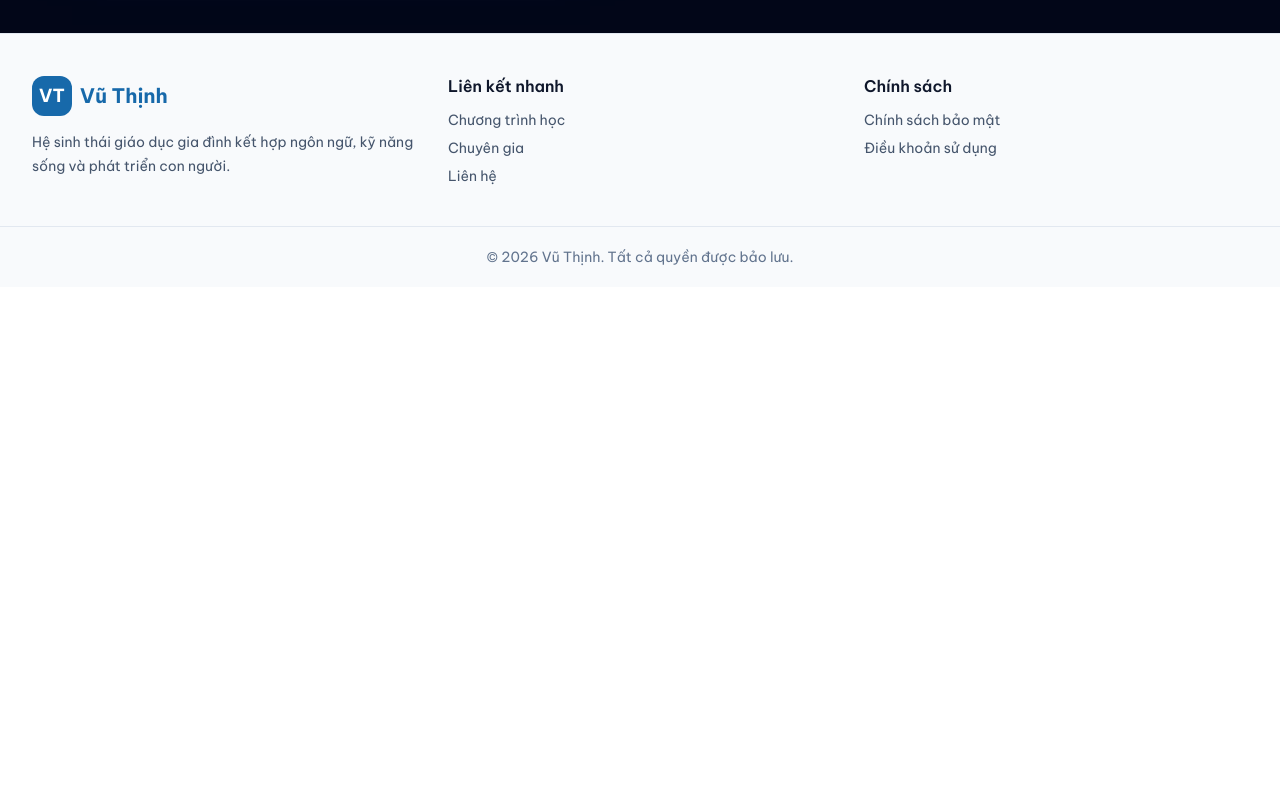
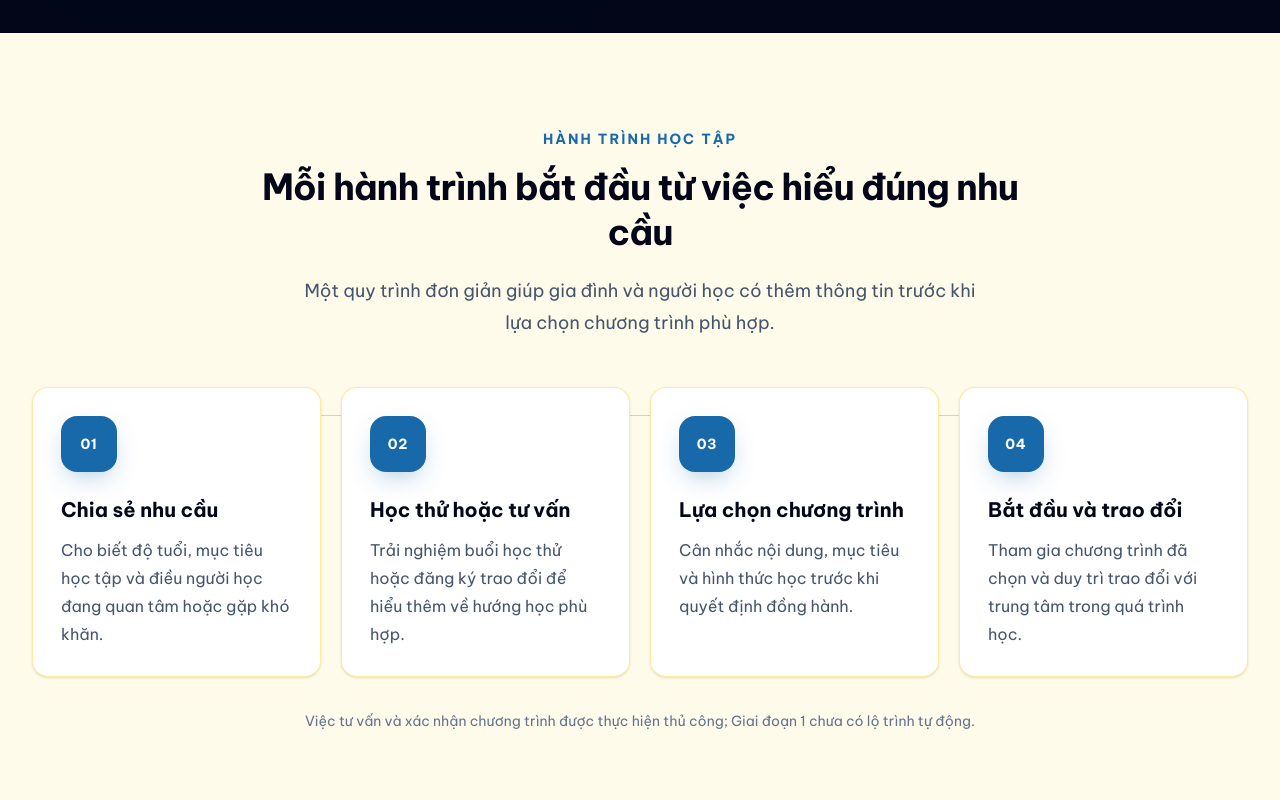
Before and after one commit to Coffee2205/vuthinh, a Next.js app: page / in a window 1280 px wide. Shown: the part 2440-3240 px from the top of the page. Before the commit the page ends 2727 px from the top, so only its background shows below. Built offline with nearby package versions, Linux system fonts and the light colour scheme.

Commit message:
feat: add learning journey section

```diff
--- a/project-log/CURRENT_STATUS.md
+++ b/project-log/CURRENT_STATUS.md
@@ -8,7 +8,7 @@ Giai đoạn 1 — Website giáo dục hoàn chỉnh có thể deploy và hoạt
 
 ## Task hiện tại
 
-`Task 01 — Trang chủ` đang thực hiện theo từng section. Hero, Trust và Programs Section đã hoàn thành; chưa bắt đầu Hành trình học tập.
+`Task 01 — Trang chủ` đang thực hiện theo từng section. Hero, Trust, Programs và Learning Journey đã hoàn thành; chưa bắt đầu Giới thiệu chuyên gia.
 
 ## Đã hoàn thành
 
@@ -65,7 +65,14 @@ Giai đoạn 1 — Website giáo dục hoàn chỉnh có thể deploy và hoạt
 - Tiếng Trung là thẻ trọng tâm với bốn hướng: thiếu nhi, giao tiếp, HSK và thương mại.
 - Kỹ năng/cảm xúc và giá trị sống/hạnh phúc được trình bày như hai nhóm bổ trợ.
 - Có CTA tới `/programs`; route đích chưa được triển khai vì thuộc Task 03.
-- Chưa bắt đầu Hành trình học tập.
+- Chưa bắt đầu các section sau Hành trình học tập.
+
+### Task 01 — Hành trình học tập
+
+- Đã thêm timeline bốn bước từ chia sẻ nhu cầu đến bắt đầu và duy trì trao đổi.
+- Không tạo roadmap tự động, cá nhân hóa hoặc cam kết kết quả.
+- Luồng tư vấn/xác nhận thủ công được ghi rõ.
+- Chưa bắt đầu Giới thiệu chuyên gia.
 
 ## Chưa thực hiện
 
@@ -85,7 +92,7 @@ Giai đoạn 1 — Website giáo dục hoàn chỉnh có thể deploy và hoạt
 - `node_modules`: Đã có; các dependency chính được nhận diện.
 - `npm.cmd run lint`: Đạt ngày 2026-07-15, không có lỗi ESLint.
 - `npm.cmd run build`: Đạt ngày 2026-07-15; compile, TypeScript và static generation thành công.
-- Runtime `/`: HTTP 200 và có đầy đủ nội dung Hero, Trust cùng Programs Section đã kiểm tra.
+- Runtime `/`: HTTP 200 và có đầy đủ bốn section đầu của trang chủ đã kiểm tra.
 
 ## Trạng thái project local
 
@@ -99,4 +106,4 @@ Giai đoạn 1 — Website giáo dục hoàn chỉnh có thể deploy và hoạt
 
 ## Task tiếp theo
 
-Tiếp tục `Task 01 — Trang chủ` bằng section “Hành trình học tập”. Chưa bắt đầu section này.
+Tiếp tục `Task 01 — Trang chủ` bằng section “Giới thiệu chuyên gia”. Chưa bắt đầu section này.
--- a/project-log/DECISIONS.md
+++ b/project-log/DECISIONS.md
@@ -109,3 +109,11 @@ Mỗi quyết định phải ghi ngày, nội dung, lý do và ảnh hưởng.
 **Lý do:** Các nhóm này có trong tài liệu dự án, trong khi thông tin khóa học chi tiết, học phí và lịch học chưa có dữ liệu thật.
 
 **Ảnh hưởng:** Tiếng Trung được trình bày bằng thẻ lớn với bốn hướng đã xác định. Dữ liệu khóa học cụ thể sẽ thuộc Task 03 và Task 07.
+
+## 2026-07-15 — Learning Journey là quy trình định hướng, không phải roadmap tự động
+
+**Quyết định:** Section mô tả bốn bước thủ công: chia sẻ nhu cầu, học thử/tư vấn, lựa chọn chương trình và bắt đầu/trao đổi.
+
+**Lý do:** Phù hợp user flow Giai đoạn 1 và không tạo chức năng roadmap cá nhân hóa ngoài phạm vi.
+
+**Ảnh hưởng:** Nội dung không cam kết kết quả và ghi rõ chưa có lộ trình tự động.
--- a/project-log/ISSUES.md
+++ b/project-log/ISSUES.md
@@ -134,3 +134,20 @@
 - Lint, build và runtime route `/` đều đạt.
 - CTA `/programs` chưa có route đích vì thuộc Task 03.
 - Chưa kiểm tra trực quan bằng browser automation hoặc thiết bị thật; responsive đã được rà theo source và breakpoint.
+
+---
+
+## ISSUE-010 — Nội dung hành trình chưa được khách hàng duyệt
+
+**Trạng thái:** Open
+
+**Mô tả:** Bốn bước được biên soạn từ user flow và phạm vi Giai đoạn 1, chưa phải quy trình vận hành đã được khách hàng duyệt bản cuối.
+
+**Ảnh hưởng:** Không chặn layout; cần xác nhận câu chữ trước production.
+
+---
+
+## Trạng thái Learning Journey
+
+- Không còn blocker kỹ thuật; lint, build và runtime đều đạt.
+- Chưa kiểm tra trực quan bằng browser automation hoặc thiết bị thật.
--- a/project-log/NEXT_STEPS.md
+++ b/project-log/NEXT_STEPS.md
@@ -2,18 +2,18 @@
 
 ## Nhiệm vụ gần nhất
 
-> Tiếp tục `Task 01 — Trang chủ` và chỉ thực hiện section “Hành trình học tập”, chưa làm các section khác.
+> Tiếp tục `Task 01 — Trang chủ` và chỉ thực hiện section “Giới thiệu chuyên gia”, chưa làm các section khác.
 
 ## Thứ tự thực hiện
 
-1. Xác định các bước hành trình ở mức định hướng, không tạo cam kết kết quả hoặc lộ trình cá nhân hóa giả.
-2. Diễn đạt luồng từ tìm hiểu nhu cầu đến học thử, lựa chọn chương trình và đồng hành.
-3. Tách dữ liệu tĩnh khỏi component và giữ Server Component làm mặc định.
-4. Kiểm tra responsive/accessibility, chạy lint/build và runtime.
-5. Cập nhật task/project log, commit và push trước khi chuyển section.
+1. Chỉ giới thiệu một chuyên gia theo phạm vi Giai đoạn 1.
+2. Không tạo tên, kinh nghiệm, chứng chỉ hoặc ảnh giả khi khách hàng chưa cung cấp.
+3. Nếu thiếu dữ liệu, thiết kế trạng thái nội dung trung tính và ghi issue rõ ràng.
+4. Tách dữ liệu tĩnh, kiểm tra responsive/accessibility, lint/build/runtime.
+5. Cập nhật task/log, commit và push trước khi chuyển section.
 
 ## Chưa làm ngay
 
-- Giới thiệu chuyên gia và các section sau Hành trình học tập.
+- Thành quả học viên và các section sau Giới thiệu chuyên gia.
 - Database, form lưu dữ liệu thật và Supabase.
 - Admin, AI, thanh toán hoặc LMS.
--- a/src/app/page.tsx
+++ b/src/app/page.tsx
@@ -1,4 +1,5 @@
 import { HeroSection } from "@/components/home/HeroSection";
+import { LearningJourneySection } from "@/components/home/LearningJourneySection";
 import { ProgramsSection } from "@/components/home/ProgramsSection";
 import { TrustSection } from "@/components/home/TrustSection";
 
@@ -8,6 +9,7 @@ export default function Home() {
       <HeroSection />
       <TrustSection />
       <ProgramsSection />
+      <LearningJourneySection />
     </>
   );
 }
--- /dev/null
+++ b/src/components/home/LearningJourneySection.tsx
@@ -0,0 +1,38 @@
+import { Container } from "@/components/common/Container";
+import { learningJourneyContent } from "@/data/home";
+
+export function LearningJourneySection() {
+  return (
+    <section className="overflow-hidden bg-brand-yellow/35 py-16 sm:py-20 lg:py-24" aria-labelledby="journey-heading">
+      <Container>
+        <div className="mx-auto max-w-3xl text-center">
+          <p className="text-sm font-bold uppercase tracking-[0.14em] text-brand-blue">
+            {learningJourneyContent.eyebrow}
+          </p>
+          <h2 id="journey-heading" className="mt-4 text-3xl font-bold leading-tight tracking-tight text-slate-950 sm:text-4xl">
+            {learningJourneyContent.title}
+          </h2>
+          <p className="mx-auto mt-5 max-w-2xl text-lg leading-8 text-slate-600">
+            {learningJourneyContent.description}
+          </p>
+        </div>
+
+        <ol className="relative mt-12 grid gap-5 before:absolute before:left-[12.5%] before:right-[12.5%] before:top-7 before:hidden before:h-px before:bg-brand-blue/25 before:content-[''] md:grid-cols-2 lg:grid-cols-4 lg:before:block">
+          {learningJourneyContent.steps.map((step) => (
+            <li key={step.number} className="relative rounded-2xl border border-amber-200/80 bg-white p-6 shadow-sm sm:p-7">
+              <span className="relative z-10 grid size-14 place-items-center rounded-2xl bg-brand-blue text-sm font-bold tracking-wider text-white shadow-[0_10px_30px_-14px_rgba(23,105,170,0.8)]">
+                {step.number}
+              </span>
+              <h3 className="mt-6 text-xl font-bold leading-7 text-slate-950">{step.title}</h3>
+              <p className="mt-3 leading-7 text-slate-600">{step.description}</p>
+            </li>
+          ))}
+        </ol>
+
+        <p className="mx-auto mt-8 max-w-2xl text-center text-sm leading-6 text-slate-500">
+          Việc tư vấn và xác nhận chương trình được thực hiện thủ công; Giai đoạn 1 chưa có lộ trình tự động.
+        </p>
+      </Container>
+    </section>
+  );
+}
--- a/src/data/home.ts
+++ b/src/data/home.ts
@@ -106,3 +106,36 @@ export const programsContent = {
     },
   ],
 } as const;
+
+export const learningJourneyContent = {
+  eyebrow: "Hành trình học tập",
+  title: "Mỗi hành trình bắt đầu từ việc hiểu đúng nhu cầu",
+  description:
+    "Một quy trình đơn giản giúp gia đình và người học có thêm thông tin trước khi lựa chọn chương trình phù hợp.",
+  steps: [
+    {
+      number: "01",
+      title: "Chia sẻ nhu cầu",
+      description:
+        "Cho biết độ tuổi, mục tiêu học tập và điều người học đang quan tâm hoặc gặp khó khăn.",
+    },
+    {
+      number: "02",
+      title: "Học thử hoặc tư vấn",
+      description:
+        "Trải nghiệm buổi học thử hoặc đăng ký trao đổi để hiểu thêm về hướng học phù hợp.",
+    },
+    {
+      number: "03",
+      title: "Lựa chọn chương trình",
+      description:
+        "Cân nhắc nội dung, mục tiêu và hình thức học trước khi quyết định đồng hành.",
+    },
+    {
+      number: "04",
+      title: "Bắt đầu và trao đổi",
+      description:
+        "Tham gia chương trình đã chọn và duy trì trao đổi với trung tâm trong quá trình học.",
+    },
+  ],
+} as const;
--- a/tasks/01-HOME.md
+++ b/tasks/01-HOME.md
@@ -9,7 +9,7 @@ Tạo trang chủ thuyết phục phụ huynh và dẫn người dùng đến đ
 - [x] Hero.
 - [x] Vì sao phụ huynh tin tưởng.
 - [x] Chương trình học nổi bật.
-- [ ] Hành trình học tập.
+- [x] Hành trình học tập.
 - [ ] Giới thiệu chuyên gia.
 - [ ] Thành quả học viên.
 - [ ] Cảm nhận phụ huynh.
@@ -142,3 +142,39 @@ Tạo trang chủ thuyết phục phụ huynh và dẫn người dùng đến đ
 ### Commit
 
 - `ebf2d2b` — `feat: add featured programs section`.
+
+## Kết quả thực hiện — Hành trình học tập
+
+### File đã tạo
+
+- `src/components/home/LearningJourneySection.tsx`: timeline bốn bước responsive.
+
+### File đã sửa
+
+- `src/data/home.ts`: bổ sung dữ liệu hành trình.
+- `src/app/page.tsx`: gắn Learning Journey sau Programs Section.
+- `tasks/01-HOME.md` và các project log liên quan.
+
+### Quyết định kỹ thuật
+
+- Hành trình chỉ mô tả quy trình định hướng từ chia sẻ nhu cầu đến bắt đầu học; không tạo roadmap cá nhân hóa hay cam kết kết quả.
+- Dùng semantic ordered list và Server Component; dữ liệu tĩnh đặt trong `src/data/home.ts`.
+- Ghi rõ tư vấn/xác nhận thủ công và chưa có lộ trình tự động trong Giai đoạn 1.
+
+### Kiểm tra
+
+- `npm.cmd run lint`: Đạt ngày 2026-07-15.
+- `npm.cmd run build`: Đạt ngày 2026-07-15; TypeScript và static generation thành công.
+- Runtime `/`: HTTP 200, có heading, đủ bốn bước và ghi chú giới hạn.
+- Responsive: một cột mobile, hai cột tablet, bốn cột desktop; chưa kiểm tra trực quan trên thiết bị thật.
+- Accessibility: `aria-labelledby`, `ol`/`li`, `h2`/`h3` đúng semantic.
+
+### Giới hạn còn lại
+
+- Nội dung hành trình chưa được khách hàng duyệt bản cuối.
+- Chưa kiểm tra trực quan bằng thiết bị thật/browser automation.
+- Các section tiếp theo của Task 01 chưa thực hiện.
+
+### Commit
+
+- Chưa cập nhật; sẽ ghi sau khi tạo commit.
```
Also changed, not shown: project-log/CHANGELOG.md.
